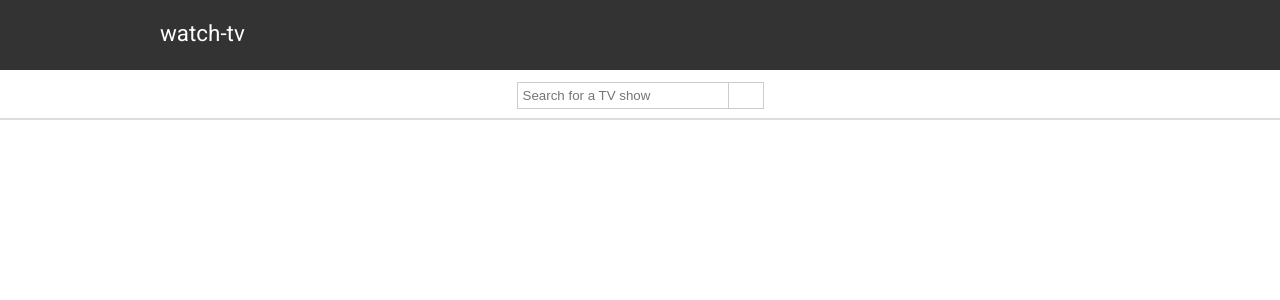
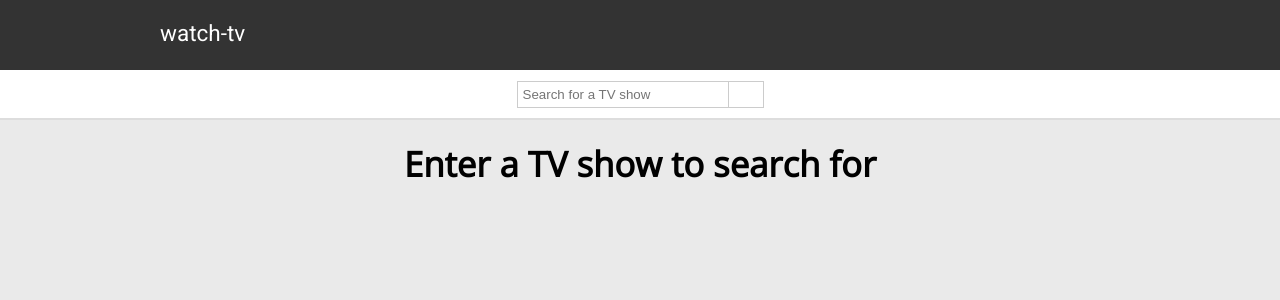
Before and after one commit to anthonynguyen/watch-tv, a Flask app: page / in a window 1280 px wide. Shown: the top 300 px of the page. Run offline with Flask 2, Linux system fonts and the light colour scheme; some libraries are stand-ins or nearby versions.

Commit message:
UI: working on search results

```diff
--- a/app.py
+++ b/app.py
@@ -20,7 +20,7 @@ vidHostList = []
 
 @app.route("/")
 def main():
-	return render_template("base.html", searchVal = "")
+	return render_template("main.html", searchVal = "")
 
 @app.route("/search", methods = ["GET"])
 def search():
--- a/templates/base.html
+++ b/templates/base.html
@@ -13,11 +13,12 @@
 	}
 
 	body {
+		background: #eaeaea;
 		-moz-box-sizing: border-box;
 		-webkit-box-sizing: border-box;
 		box-sizing: border-box;
 		font-family: "Open Sans", sans-serif;
-		font-size: 14pt;
+		font-size: 13pt;
 		height: 100%;
 		width: 100%;
 	}
@@ -39,13 +40,19 @@
 		background: #333;
 		color: #fff;
 		font-family: "Roboto";
-		font-size: 1.2em;
+		font-size: 1.3em;
 		height: 70px;
 		padding: 20px;
 		width: 100%;
 	}
 
+	header a {
+		color: #fff;
+		text-decoration: none;
+	}
+
 	#search-bar {
+		background: #fff;
 		border-bottom: 2px solid #ddd;
 		height: 50px;
 		padding: 10px;
@@ -81,7 +88,23 @@
 	}
 
 	main {
+		padding: 20px 0;
 		width: 100%;
+	}
+
+	.search-result {
+		background: #fff;
+		border: 1px solid #ccc;
+		border-radius: 5px;
+		-webkit-box-shadow: 0px 2px 5px 0px #ccc;
+		-moz-box-shadow: 0px 2px 5px 0px #ccc;
+		box-shadow: 0px 2px 5px 0px #ccc;
+		display: inline-block;
+		float: left;
+		height: 200px;
+		margin: 10px;
+		padding: 15px;
+		width: 296px;
 	}
 
 
@@ -89,7 +112,7 @@
 </head>
 <body>
 	<header class="bb">
-		<div class="constrain">watch-tv</div>
+		<div class="constrain"><a href="/">watch-tv</a></div>
 	</header>
 	<section id="search-bar" class="bb">
 		<div class="constrain">
@@ -100,7 +123,6 @@
 	</section>
 	<main class="constrain">
 		{% block main %}
-
 		{% endblock %}
 	</main>
 </body>
--- a/templates/main.html
+++ b/templates/main.html
@@ -0,0 +1,4 @@
+{% extends "base.html" %}
+{% block main %}
+	<center><h1>Enter a TV show to search for</h1></center>
+{% endblock %}
--- a/templates/search.html
+++ b/templates/search.html
@@ -1,9 +1,9 @@
 {% extends "base.html" %}
 {% block title %}watch-tv - search: {{ query}}{% endblock %}
 {% block main %}
-	{% for source in results %}
-		{% for result in results[source] %}
-			<div class="search-result">{{ results[source][result] }}</div>
+	{% for source, episodes in results.items() %}
+		{% for id, name in episodes.items() %}
+			<a href="/show/{{ id }}"><div class="search-result bb">{{ name }}</div></a>
 		{% endfor %}
 	{% endfor %}
 {% endblock %}
```
